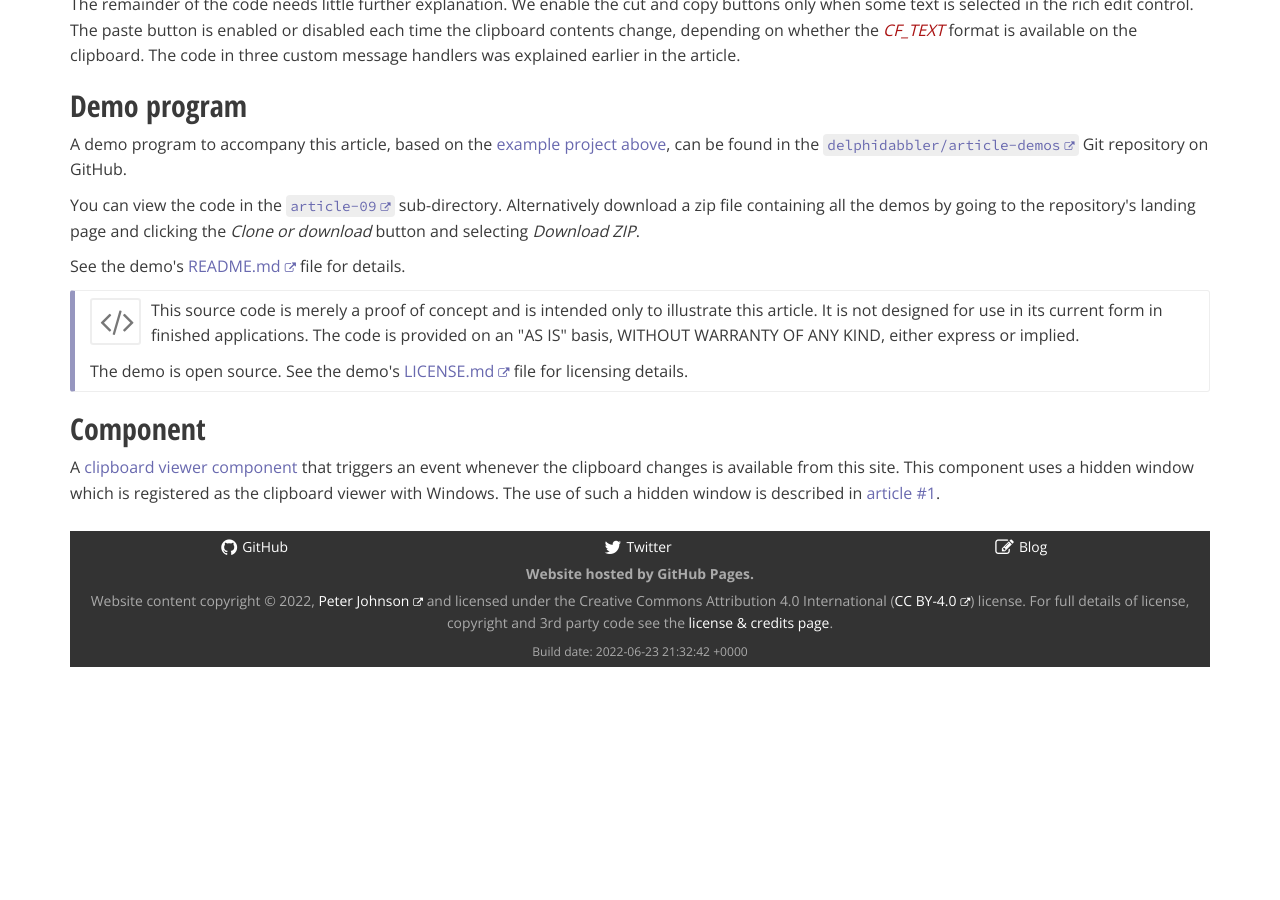
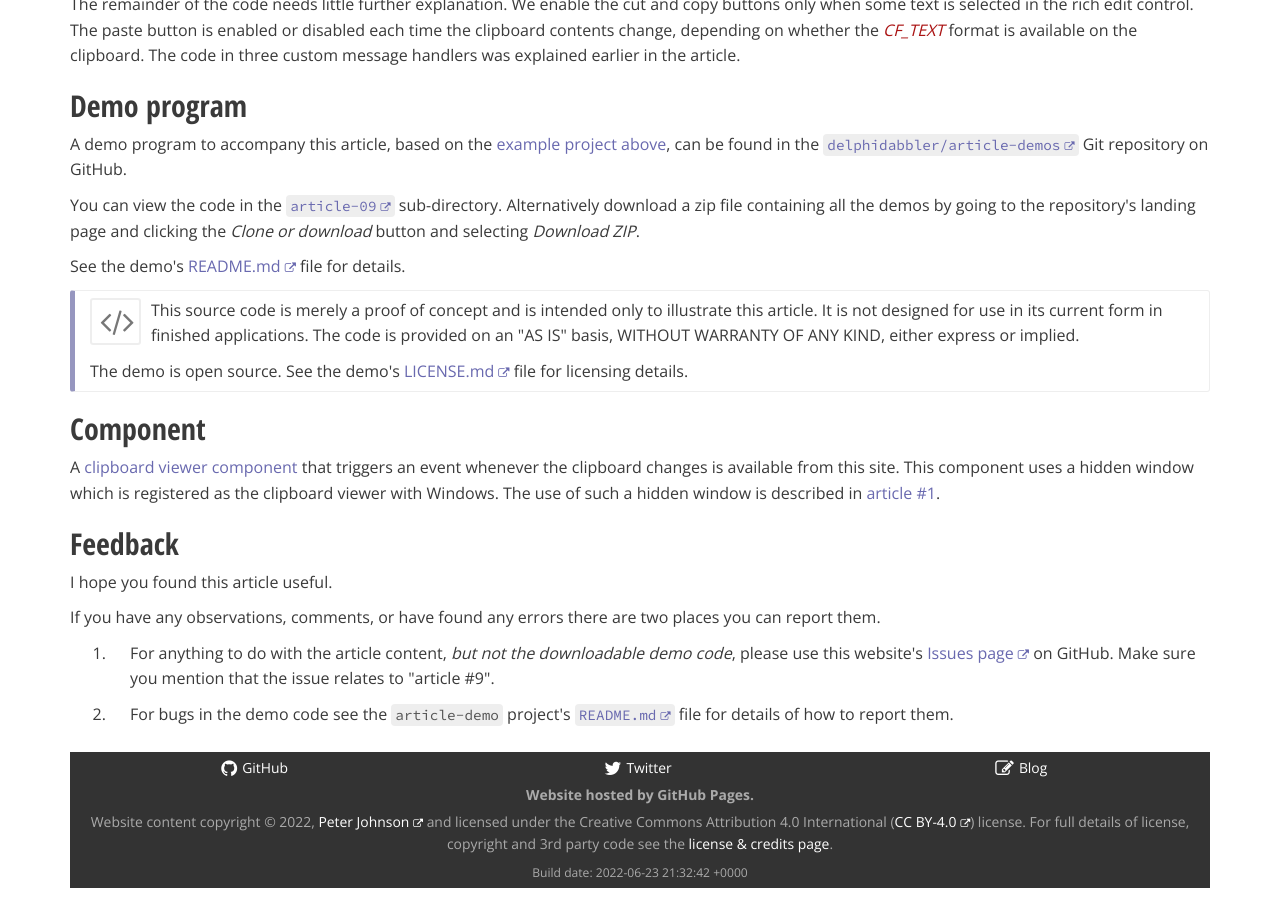
Before and after one commit to delphidabbler/delphidabbler.github.io, a Jekyll site: the page built from _articles/article-9.html, in a window 1280 px wide and 900 px high, scrolled down 5309 px. Built offline with Jekyll 4.4.1, drawn with Linux system fonts in a browser that asks for light colours; nearby versions of some CDN libraries; comment, search, counter and statistics services are not loaded; before the commit the page ends 5988 px from its top, so only the background shows below that.

Commit message:
Update article-9.html

```diff
--- a/_articles/article-9.html
+++ b/_articles/article-9.html
@@ -502,3 +502,21 @@
         <p>A <a href="/software/cbview">clipboard viewer component</a> that triggers an event whenever the clipboard changes is available from this site. This component uses a hidden window which is registered as the clipboard viewer with Windows. The use of such a hidden window is described in <a href="./article-1">article #1</a>.</p>
 
     </section>
+
+    <section id="feedback">
+
+  <h2>Feedback</h2>
+
+  <p>I hope you found this article useful.</p>
+
+  <p>If you have any observations, comments, or have found any errors there are two places you can report them.</p>
+
+  <ol class="wide">
+
+    <li>For anything to do with the article content, <em>but not the downloadable demo code</em>, please use this website's <a href="https://github.com/delphidabbler/delphidabbler.github.io/issues">Issues page</a> on GitHub. Make sure you mention that the issue relates to &quot;article #9&quot;.</li>
+
+    <li>For bugs in the demo code see the <code>article-demo</code> project's <code><a href="https://github.com/delphidabbler/article-demos/blob/master/README.md#bug-reports">README.md</a></code> file for details of how to report them.</li>
+
+  </ol>
+
+</section>
```
